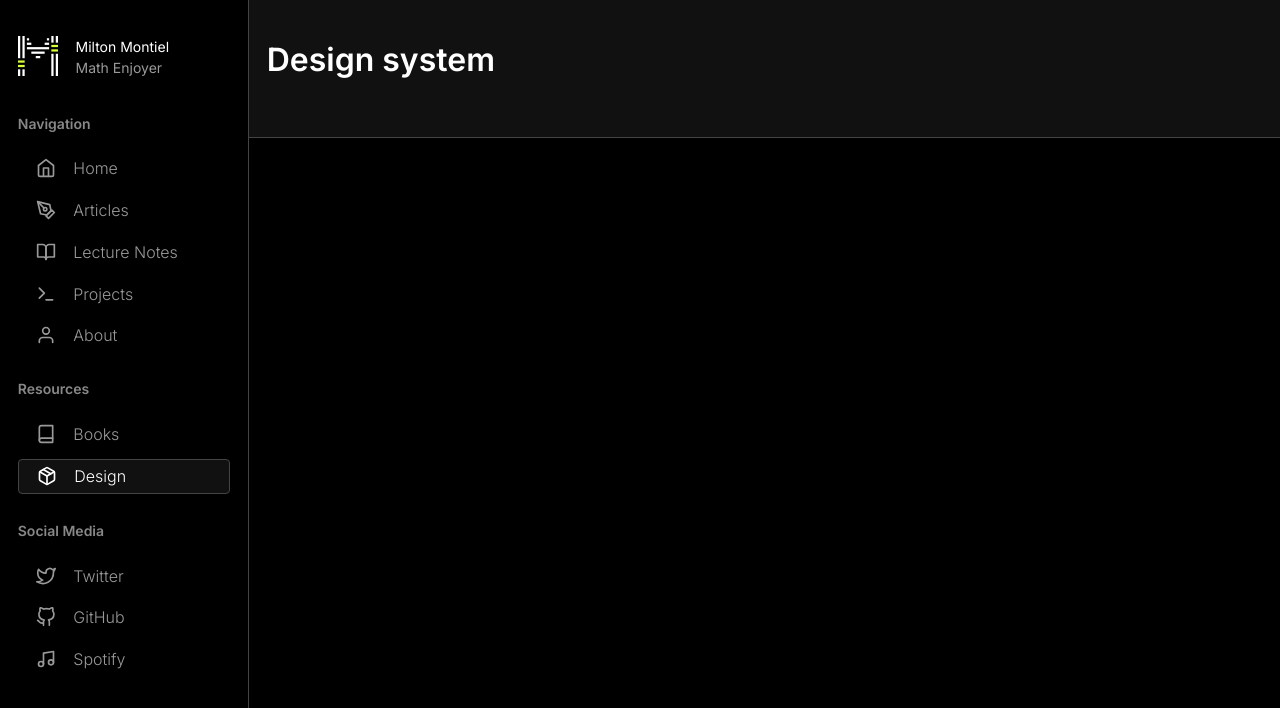
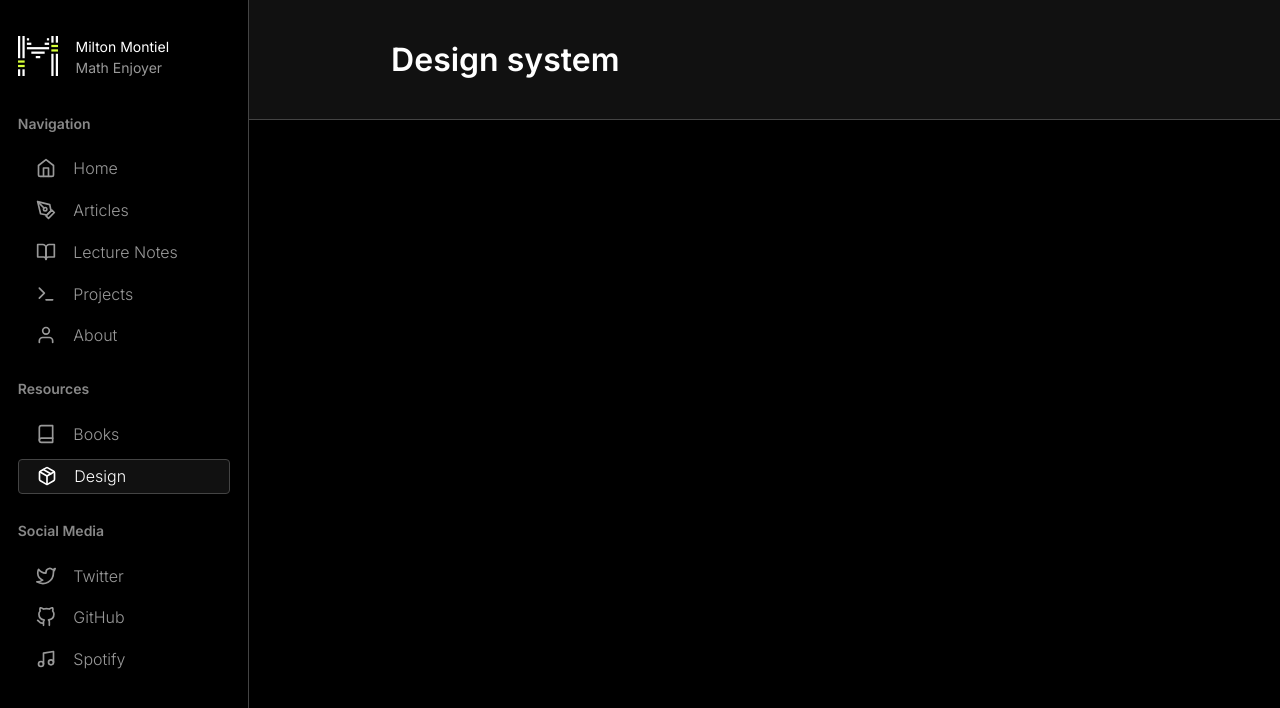
Before and after one commit to MiltMont/Functorial, a Next.js app: page /design in a window 1280 px wide. Shown: the top 708 px of the page. Built offline with nearby package versions, Linux system fonts and the light colour scheme.

Commit message:
Added Section component

```diff
--- /dev/null
+++ b/components/utils/Section.tsx
@@ -0,0 +1,20 @@
+import styled from "styled-components";
+import { Color } from "../../styles/Theme";
+
+type Props = {
+  color?: Color;
+  bT?: boolean;
+  bB?: boolean;
+  bL?: boolean;
+  bR?: boolean;
+};
+
+const Section = styled.section<Props>`
+  background-color: ${(p) => p.theme.colors[p.color || "accent1"]};
+  border-top: ${(p) => (p.bT ? `1px solid ${p.theme.colors.accent3}` : "")};
+  border-bottom: ${(p) => (p.bB ? `1px solid ${p.theme.colors.accent3}` : "")};
+  border-left: ${(p) => (p.bL ? `1px solid ${p.theme.colors.accent3}` : "")};
+  border-right: ${(p) => (p.bR ? `1px solid ${p.theme.colors.accent3}` : "")};
+`;
+
+export default Section;
--- a/pages/404.tsx
+++ b/pages/404.tsx
@@ -5,6 +5,7 @@ import Spacer from "../components/utils/Spacer";
 import Text from "../components/utils/Text";
 import theme from "../styles/Theme";
 import * as Separator from "@radix-ui/react-separator";
+import Layout from "../components/Layout";
 
 export default function Custom404() {
   return (
@@ -12,10 +13,9 @@ export default function Custom404() {
       style={{
         backgroundColor: theme.colors.accent1,
         height: "100vh",
-        paddingLeft: theme.space[1],
-        paddingRight: theme.space[1],
       }}
     >
+      <Layout.Container>
         <Spacer size={2} />
         <Text size={7} weight={4}>
           404
@@ -38,6 +38,7 @@ export default function Custom404() {
             height: "1px",
           }}
         />
+      </Layout.Container>
     </Box>
   );
 }
--- a/pages/design.tsx
+++ b/pages/design.tsx
@@ -1,32 +1,20 @@
-import Flex from "../components/utils/Flex";
 import Box from "../components/utils/Box";
 import theme from "../styles/Theme";
-import ArticleCard from "../components/ArticleCard";
-import Button from "../components/Button";
-import LectureCard from "../components/LectureCard";
-import Link from "next/link";
 import Spacer from "../components/utils/Spacer";
 import Text from "../components/utils/Text";
+import Layout from "../components/Layout";
+import Section from "../components/utils/Section";
 
 export default function Design() {
   return (
-    <>
-      <Box
-        style={{
-          backgroundColor: theme.colors.accent1,
-          paddingLeft: theme.space[1],
-          paddingRight: theme.space[1],
-          paddingTop: theme.space[2],
-          paddingBottom: theme.space[2],
-          borderBottom: `1px solid ${theme.colors.accent3}`,
-        }}
-      >
+    <Section bB>
+      <Spacer size={2} />
+      <Layout.Container>
         <Text as="h1" size={7} weight={4}>
           Design system
         </Text>
-        <Spacer size={1} />
-      </Box>
+      </Layout.Container>
       <Spacer size={2} />
-    </>
+    </Section>
   );
 }
```
Also changed, not shown: pages/index.tsx (+5 -10 lines), styles/Theme.tsx (+32 -0 lines). Lines whose indentation alone changed are shown as unchanged.
